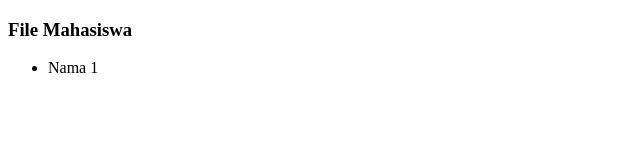
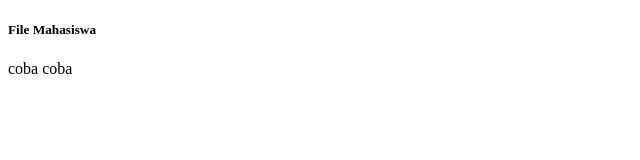
Before and after one commit to anto91github/belajarGit, a plain HTML site: page mahasiswa.html in a window 1280 px wide. Shown: the whole page, without its empty margins (0-640 px from the left). Drawn offline with Linux system fonts and the light colour scheme.

Commit message:
mengubah isi mahasiswa.html

```diff
--- a/mahasiswa.html
+++ b/mahasiswa.html
@@ -4,9 +4,10 @@
 <title>Coba Git</title>
 </head>
 <body>
-    <h3>File Mahasiswa</h3>
+    <h5>File Mahasiswa</h5>
     <ul>
-        <li>Nama 1</li>
+
     </ul>
+    <p>coba coba</p>
 </body>
 </html>
```
